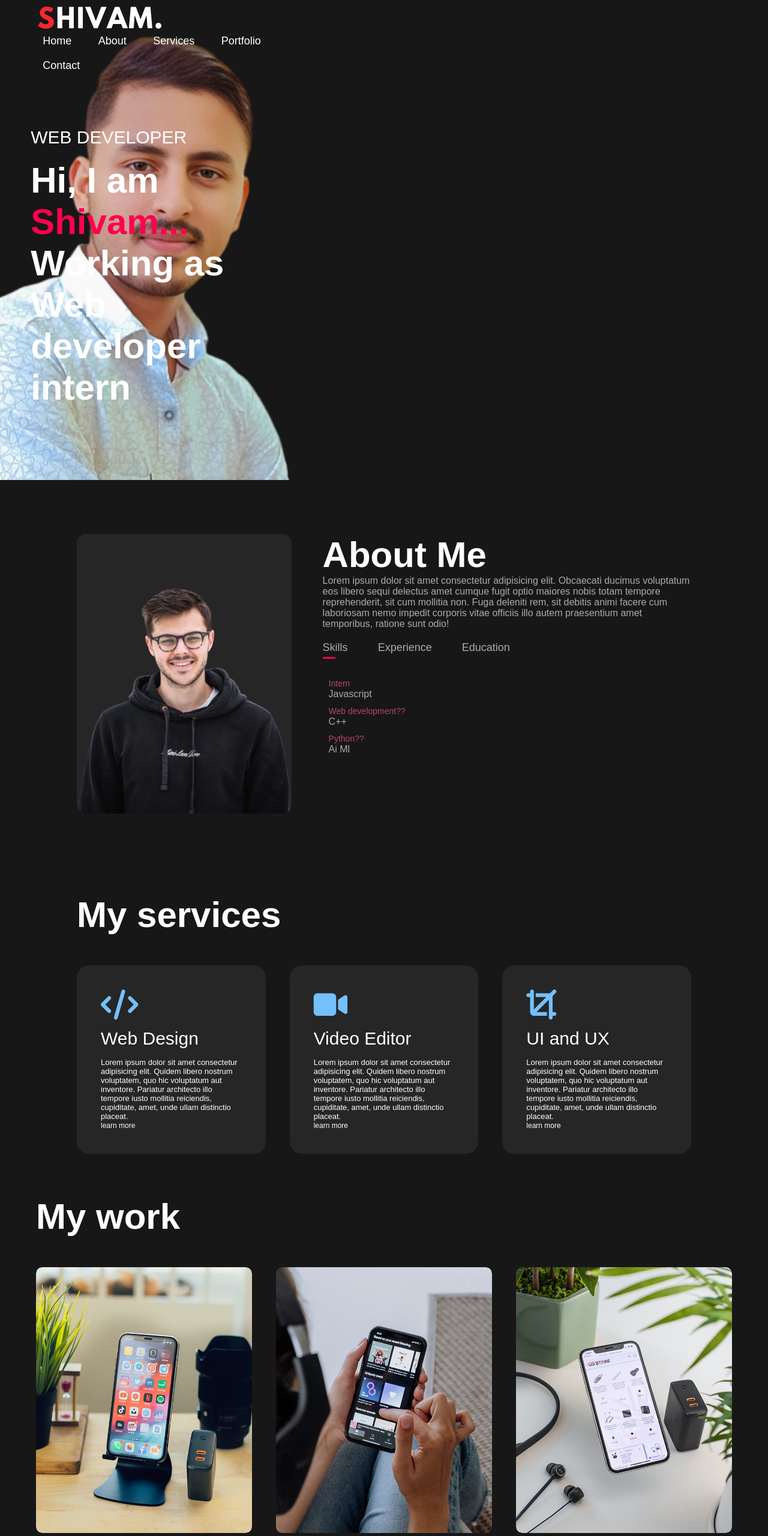
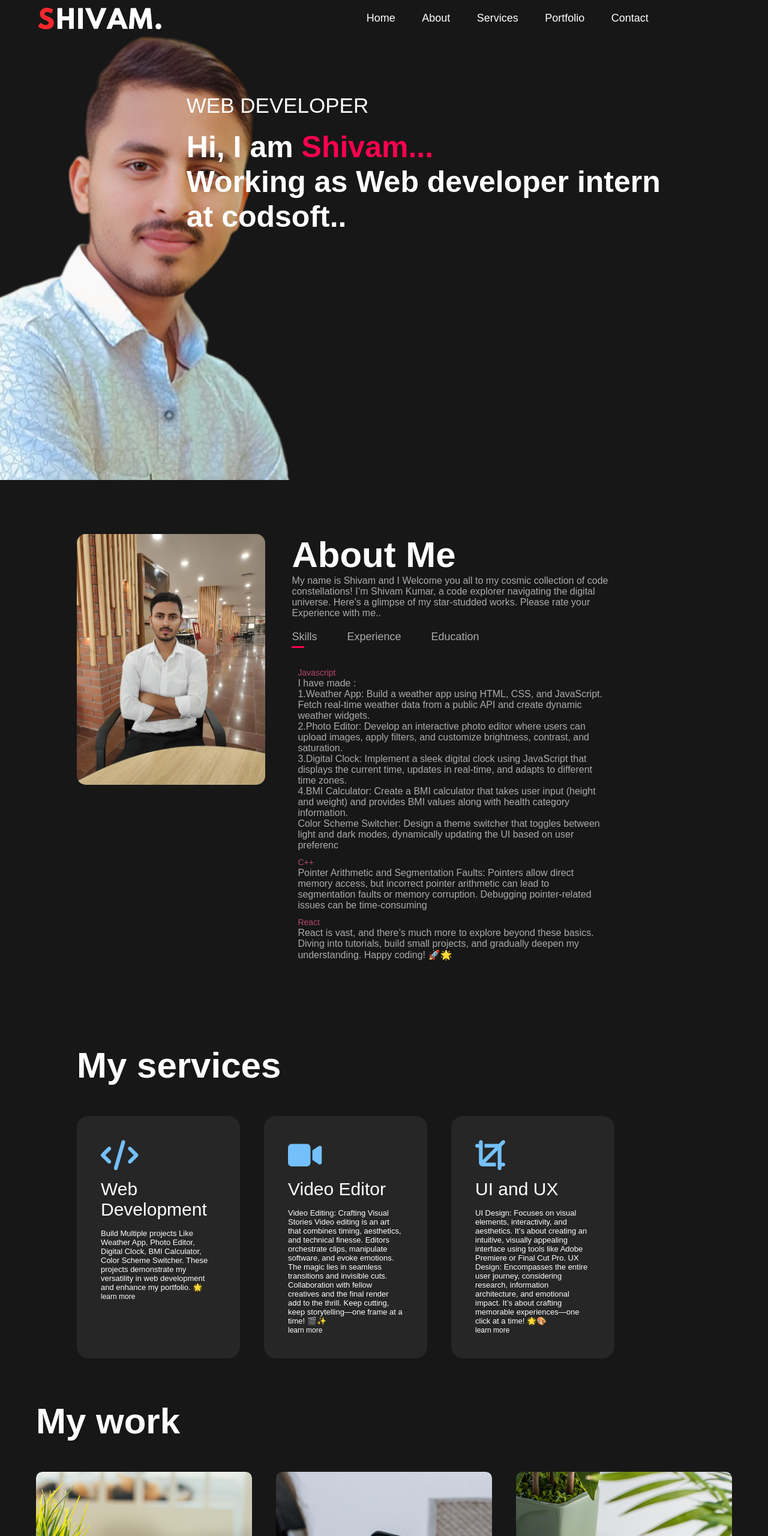
Before and after one commit to Shivam-kumar-3198/CODESOFT, a plain HTML site: page Final project/index.html in a window 1280 px wide. Shown: the top 2560 px of the page at 60% size. Drawn offline with Linux system fonts and the light colour scheme.

Commit message:
d:\PROJECTS\Internship\CODSOFT\Final project

```diff
--- a/Final project/index.html
+++ b/Final project/index.html
@@ -25,7 +25,7 @@
 
             <div class="header-text">
                 <p>WEB DEVELOPER</p>
-                <h1>Hi, I am <span>Shivam...</span>  <br>Working as Web developer intern</h1>
+                <h1>Hi, I am <span>Shivam...</span>  <br>Working as Web developer intern <br>at codsoft..</h1>
             </div>
         </div>
     </div>
@@ -35,12 +35,12 @@
 <div class="container">
     <div class="row">
         <div class="about-col-1">
-            <img src="./images/user.png" alt="" srcset="">
+            <img src="./images/user.jpg.png" alt="" srcset="">
         </div>
         <div class="about-col-2">
             <h1 class="sub-title">About Me</h1>
 
-        <p>Lorem ipsum dolor sit amet consectetur adipisicing elit. Obcaecati ducimus voluptatum eos libero sequi delectus amet cumque fugit optio maiores nobis totam tempore reprehenderit, sit cum mollitia non. Fuga deleniti rem, sit debitis animi facere cum laboriosam nemo impedit corporis vitae officiis illo autem praesentium amet temporibus, ratione sunt odio!</p>
+        <p>My name is Shivam and I Welcome you all to my cosmic collection of code constellations! I’m Shivam Kumar, a code explorer navigating the digital universe. Here’s a glimpse of my star-studded works. Please rate your Experience with me..</p>
         <div class="tab-titles">
             <p class="tab-links active-link" onclick="opentab(skills)">Skills</p>
             <p class="tab-links" onclick="opentab('experience')">Experience</p>
@@ -50,25 +50,38 @@
 
         <div class="tab-contents active-tab" id="skills">
             <ul>
-                <li><span>Intern </span><br>Javascript</li>
-                <li><span>Web development??</span><br>C++</li>
-                <li><span>Python??</span><br>Ai Ml</li>
+                <li><span>Javascript </span><br>I have made :
+
+                    <br>1.Weather App: Build a weather app using HTML, CSS, and JavaScript. Fetch real-time weather data from a public API and create dynamic weather widgets.
+                    <br>2.Photo Editor: Develop an interactive photo editor where users can upload images, apply filters, and customize brightness, contrast, and saturation.
+                    <br>3.Digital Clock: Implement a sleek digital clock using JavaScript that displays the current time, updates in real-time, and adapts to different time zones.
+                    <br>4.BMI Calculator: Create a BMI calculator that takes user input (height and weight) and provides BMI values along with health category information.
+                    <br>Color Scheme Switcher: Design a theme switcher that toggles between light and dark modes, dynamically updating the UI based on user preferenc</li>
+                <li><span>C++</span><br>Pointer Arithmetic and Segmentation Faults:
+                    Pointers allow direct memory access, but incorrect pointer arithmetic can lead to segmentation faults or memory corruption.
+                    Debugging pointer-related issues can be time-consuming</li>
+                <li><span>React</span><br>React is vast, and there’s much more to explore beyond these basics. Diving into tutorials, build small projects, and gradually deepen my understanding. Happy coding! 🚀🌟</li>
             </ul>
         </div>
 
         <div class="tab-contents" id="experience">
             <ul>
-                <li><span>SDE </span><br>Head</li>
-                <li><span>Microsoft</span><br>Bing</li>
-                <li><span>Work</span><br>load</li>
+                <li><span>Freecodecamp </span><br>Focus Areas:
+                    Web Development: FCC covers HTML, CSS, JavaScript, and related technologies.
+                    Responsive Web Design: Learn to create responsive and visually appealing web pages.
+                    Front End Libraries: Explore React, Redux, Sass, and other front-end libraries.
+                    Data Visualization: Use D3.js and other tools to create interactive visualizations.
+                    APIs and Microservices: Build back-end projects using Node.js, Express, and MongoDB</li>
+                <li><span>Infosys</span><br>Various Certificates in Html CSS and JavaScript at InfosysSpring board</li>
+                <li><span>Accenture</span><br>Recently completed my Job Simulation program at Accenture</li>
             </ul>
         </div>
 
         <div class="tab-contents" id="education">
             <ul>
-                <li><span>Google </span><br>GDSC</li>
-                <li><span>Sundar</span><br>pichai</li>
-                <li><span>Developer</span><br>Returns
+                <li><span>Matriculation </span><br>Completed by 10th board through ICSE board with  72% overall marks.</li>
+                <li><span>Intermediate</span><br>Completed my 12th board through state board i.e BSEB and got 70% overall marks</li>
+                <li><span>Under Graduate</span><br>I am a under Graduate in MMDU with B.tech in computer science and Engineering with overall CGPA of 7.5
                 </li>
             </ul>
         </div>
@@ -84,20 +97,22 @@
             <div class="services-list">
                 <div>
                     <i class="fa-solid fa-code" style="color: #74C0FC;"></i>
-                    <h2>Web Design</h2>
-                    <p>Lorem ipsum dolor sit amet consectetur adipisicing elit. Quidem libero nostrum voluptatem, quo hic voluptatum aut inventore. Pariatur architecto illo tempore iusto mollitia reiciendis, cupiditate, amet, unde ullam distinctio placeat.</p>
+                    <h2>Web Development</h2>
+                    <p>Build Multiple projects Like Weather App,  Photo Editor, Digital Clock, BMI Calculator, Color Scheme Switcher. These projects demonstrate my versatility in web development and enhance my portfolio. 🌟  </p>
                      <a href="#">learn more</a>
                 </div>
                 <div>
                     <i class="fa-solid fa-video" style="color: #74C0FC;"></i>
                     <h2>Video Editor</h2>
-                    <p>Lorem ipsum dolor sit amet consectetur adipisicing elit. Quidem libero nostrum voluptatem, quo hic voluptatum aut inventore. Pariatur architecto illo tempore iusto mollitia reiciendis, cupiditate, amet, unde ullam distinctio placeat.</p>
+                    <p>Video Editing: Crafting Visual Stories Video editing is an art that combines timing, aesthetics, and technical finesse. Editors orchestrate clips, manipulate software, and evoke emotions. The magic lies in seamless transitions and invisible cuts. Collaboration with fellow creatives and the final render add to the thrill. Keep cutting, keep storytelling—one frame at a time! 🎬✨</p>
                      <a href="#">learn more</a>
                 </div>
                 <div>
                     <i class="fa-solid fa-crop" style="color: #74C0FC;"></i>
                     <h2>UI and UX</h2>
-                    <p>Lorem ipsum dolor sit amet consectetur adipisicing elit. Quidem libero nostrum voluptatem, quo hic voluptatum aut inventore. Pariatur architecto illo tempore iusto mollitia reiciendis, cupiditate, amet, unde ullam distinctio placeat.</p>
+                    <p>UI Design: Focuses on visual elements, interactivity, and aesthetics. It’s about creating an intuitive, visually appealing interface using tools like Adobe Premiere or Final Cut Pro.
+
+                        UX Design: Encompasses the entire user journey, considering research, information architecture, and emotional impact. It’s about crafting memorable experiences—one click at a time! 🌟🎨</p>
                      <a href="#">learn more</a>
                 </div>
             </div>
@@ -113,7 +128,7 @@
                 <div class="work">
                     <img src="images/work-1.png" >
                     <div class="layer">
-                        <h3>Weather App</h3>
+                        <h3>Weather tracking website</h3>
                         <p>The website helps to track Weather</p>
                         <a href="#"><i class="fa-solid fa-arrow-up-right-from-square"></i></a>
                     </div>
@@ -121,16 +136,16 @@
                 <div class="work">
                     <img src="images/work-2.png" >
                     <div class="layer">
-                        <h3>Social Media App</h3>
-                        <p>The website helps to track Weather</p>
+                        <h3>BMI calculator</h3>
+                        <p>The website helps to Calculate Body Mass Index</p>
                         <a href="#"><i class="fa-solid fa-arrow-up-right-from-square"></i></a>
                     </div>
                 </div>
                 <div class="work">
                     <img src="images/work-3.png" >
                     <div class="layer">
-                        <h3>Multi Media App</h3>
-                        <p>The website helps to track Weather</p>
+                        <h3>Portfolio</h3>
+                        <p>The website helps me deliever my Portfolio to others.</p>
                         <a href="#"><i class="fa-solid fa-arrow-up-right-from-square"></i></a>
                     </div>
                 </div>
@@ -154,7 +169,7 @@
                         <a href="https://instagram.com"><i class="fa-brands fa-instagram"></i></a>
                         <a href="https://linkedin.com"><i class="fa-brands fa-linkedin"></i></a>
                     </div>
-                    <a href="images/my-cv.pdf" download class="btn btn2">Download CV</a>
+                    <a href="images/my-cv2.pdf" download class="btn btn2">Download CV</a>
                 </div>
                 <div class="contact-right">
 
--- a/Final project/style.css
+++ b/Final project/style.css
@@ -21,6 +21,7 @@ body{
 }
 .container{
     padding: 10px 10%;
+    width: 90vw;
 }
 
 nav{
@@ -72,13 +73,14 @@ nav ul li a:hover::after{
 }
 
 .header-text{
-  margin-top: 20%;
-  font-size: 30px;
+  margin-top: 10%;
+  font-size: 35px;
+  float: right;
 
 }
 
 .header-text h1{
-    font-size: 60px;
+    font-size: 50px;
     margin-top: 20px;
 
 }
```
Also changed, not shown: Final project/images/user.jpg.png (added), Final project/images/user.png (deleted), 1 other file.
